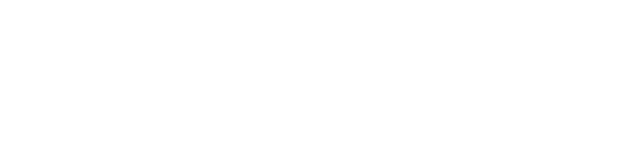
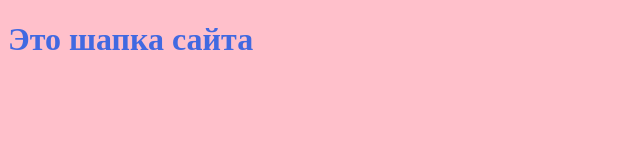
Before and after one commit to KateBlin0va/github-tutorial, a plain HTML site: page index.html in a window 1280 px wide. Shown: the whole page, without its empty margins (0-640 px from the left). Drawn offline with Linux system fonts and the light colour scheme.

Commit message:
Добавляет шапку

```diff
--- a/index.html
+++ b/index.html
@@ -6,7 +6,9 @@
     <meta name="viewport" content="width=device-width, initial-scale=1.0">
     <title>Git rules</title>
 </head>
+
+<link rel="stylesheet" href="style.css">
 <body>
-
+    <h1>Это шапка сайта</h1>
 </body>
 </html>
```
